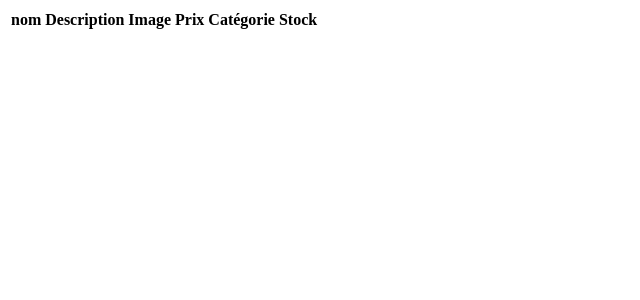
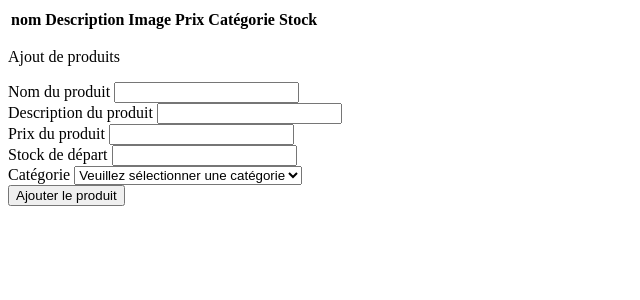
Before and after one commit to pierre-canet/boutique_en_ligne, a PHP site: page /product_management.php in a window 1280 px wide. Shown: the top 300 px of the page, without its empty margins (0-640 px from the left). Run offline with PHP 8.4, Linux system fonts and the light colour scheme; data that the repository does not hold is empty.

Commit message:
Mise en place du formulaire d'upload dans la vue

```diff
--- a/controllers/admin/admin_controller.php
+++ b/controllers/admin/admin_controller.php
@@ -11,6 +11,7 @@ function admin_product_management()
     $data = [
         'title' => 'gestion produits',
         'products' => get_all_products_infos(),
+        'categories' => get_all_categories()
     ];
 
     load_view_with_layout('admin/product_management', $data, 'admin_layout');
--- a/views/admin/product_management.php
+++ b/views/admin/product_management.php
@@ -20,3 +20,34 @@
         </tr>
     <?php endforeach ?>
 </table>
+<div class="product-upload">
+    <p>Ajout de produits</p>
+    <form method="post" class="upload-form">
+        <div class="form-group">
+            <label for="name">Nom du produit</label>
+            <input type="text" id="name" name="name" required>
+        </div>
+        <div class="form-group">
+            <label for="description">Description du produit</label>
+            <input type="text" id="description" name="description" required>
+        </div>
+        <div class="form-group">
+            <label for="price">Prix du produit</label>
+            <input type="number" id="price" name="price" required>
+        </div>
+        <div class="form-group">
+            <label for="stock">Stock de départ</label>
+            <input type="number" id="stock" name="stock" required>
+        </div>
+        <div class="form-group">
+            <label for="category_id">Catégorie</label>
+            <select name="category_id" id="category_id" required>
+                <option value="">Veuillez sélectionner une catégorie</option>
+                <?php foreach ($categories as $c) : ?>
+                    <option value="<?= $c['id'] ?>" ?><?= $c['category_name'] ?></option>
+                <?php endforeach ?>
+            </select>
+        </div>
+        <button type="submit">Ajouter le produit</button>
+    </form>
+</div>
```
